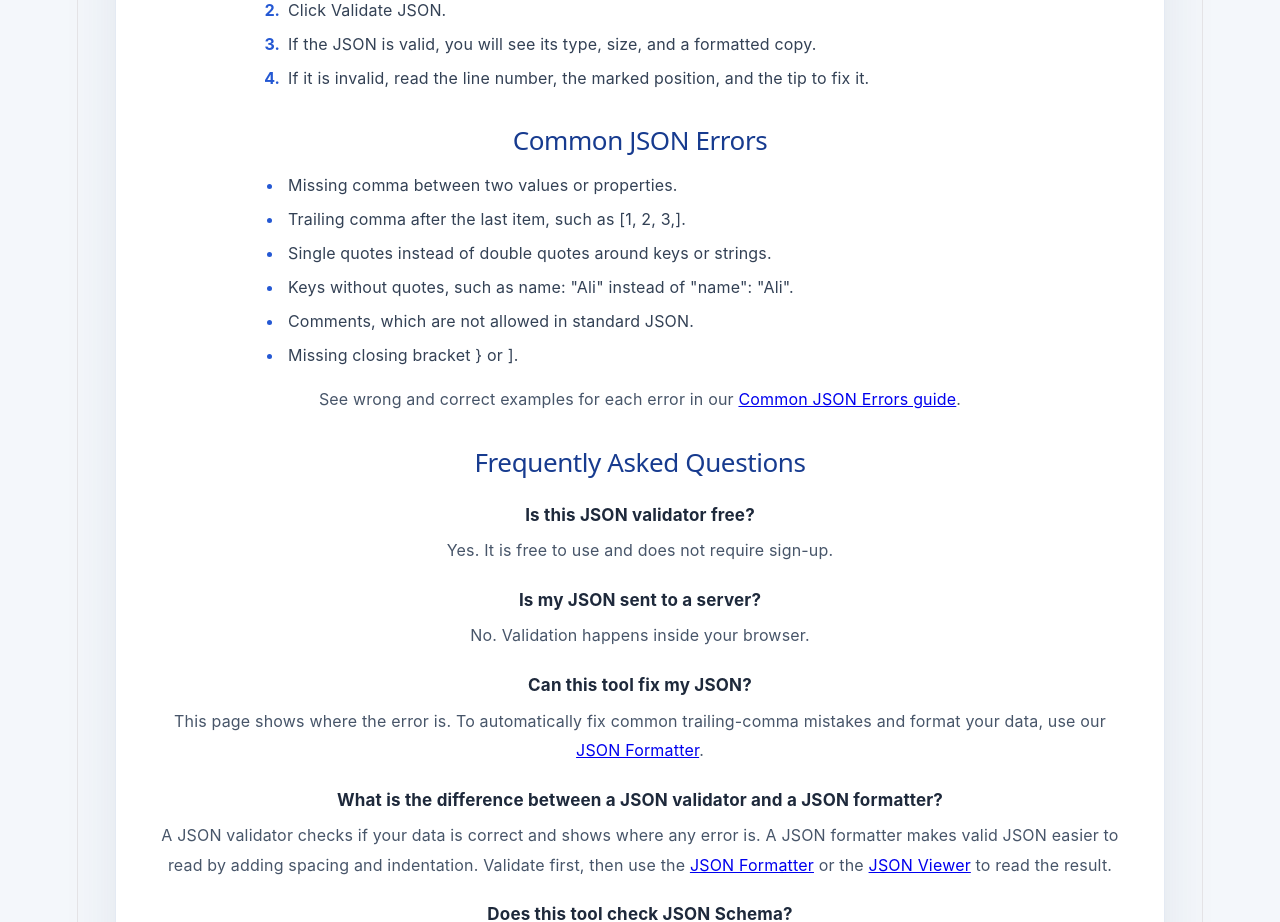
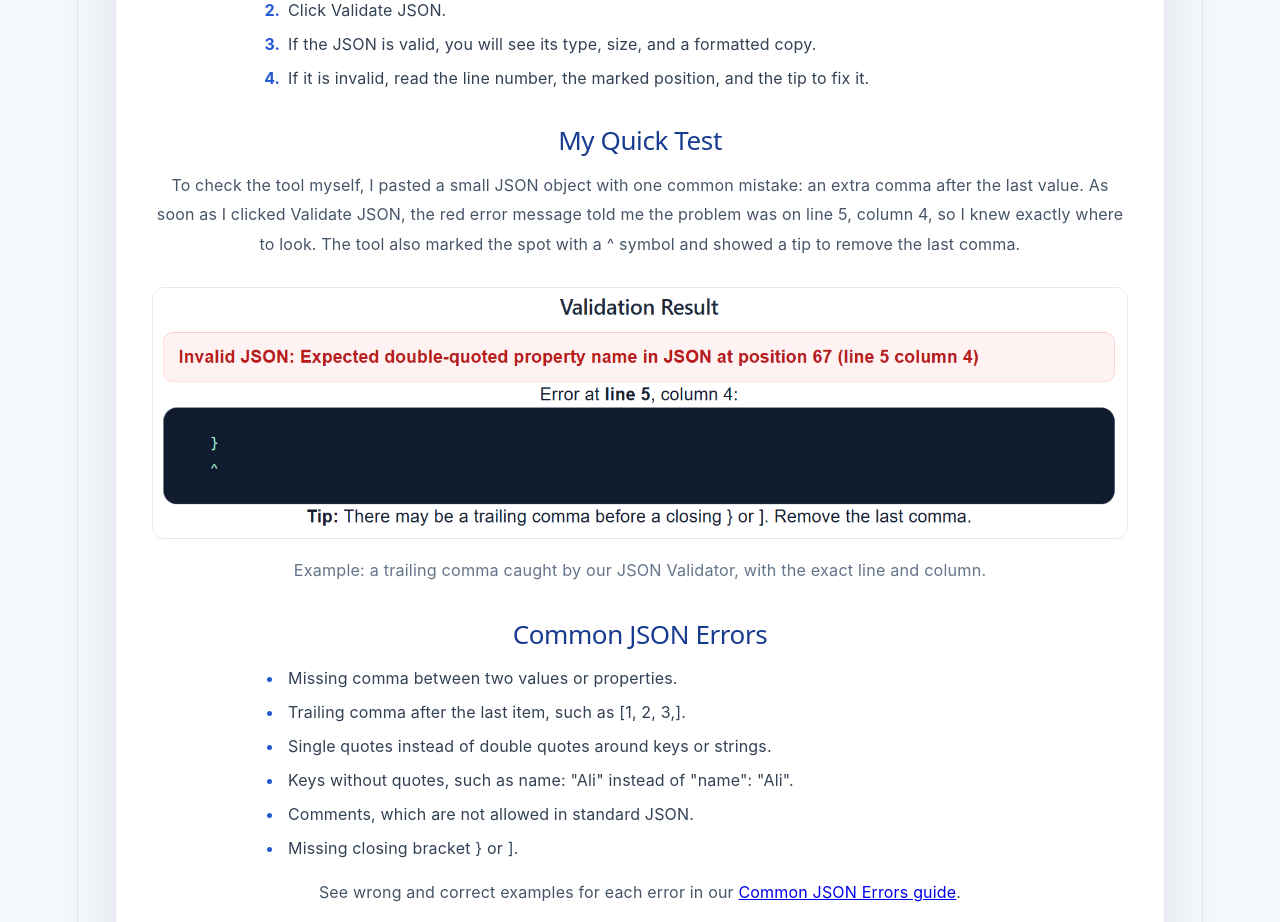
Before and after one commit to mariabk003-MS/online-json-formatter, a React (Vite) app: page /json-validator in a window 1280 px wide. Shown: the part 1140-2062 px from the top of the page. Built offline with nearby package versions, Linux system fonts and the light colour scheme.

Commit message:
Add personal test and screenshot to JSON Validator page

```diff
--- a/src/JsonValidator.jsx
+++ b/src/JsonValidator.jsx
@@ -200,6 +200,35 @@ function JsonValidator() {
           <li>If it is invalid, read the line number, the marked position, and the tip to fix it.</li>
         </ol>
 
+        <h2>My Quick Test</h2>
+        <p>
+          To check the tool myself, I pasted a small JSON object with one
+          common mistake: an extra comma after the last value. As soon as I
+          clicked Validate JSON, the red error message told me the problem was
+          on line 5, column 4, so I knew exactly where to look. The tool also
+          marked the spot with a ^ symbol and showed a tip to remove the last
+          comma.
+        </p>
+        <figure style={{ margin: '1.5rem 0' }}>
+          <img
+            src="/images/json-validator-error.png"
+            alt="JSON Validator showing an Invalid JSON error at line 5 column 4, with the position marked and a tip to remove a trailing comma"
+            width="1500"
+            height="385"
+            loading="lazy"
+            style={{
+              maxWidth: '100%',
+              height: 'auto',
+              border: '1px solid #e2e8f0',
+              borderRadius: '12px',
+            }}
+          />
+          <figcaption style={{ fontSize: '0.9rem', color: '#64748b', marginTop: '0.5rem' }}>
+            Example: a trailing comma caught by our JSON Validator, with the
+            exact line and column.
+          </figcaption>
+        </figure>
+
         <h2>Common JSON Errors</h2>
         <ul>
           <li>Missing comma between two values or properties.</li>
```
Also changed, not shown: public/images/json-validator-error.png (added).
